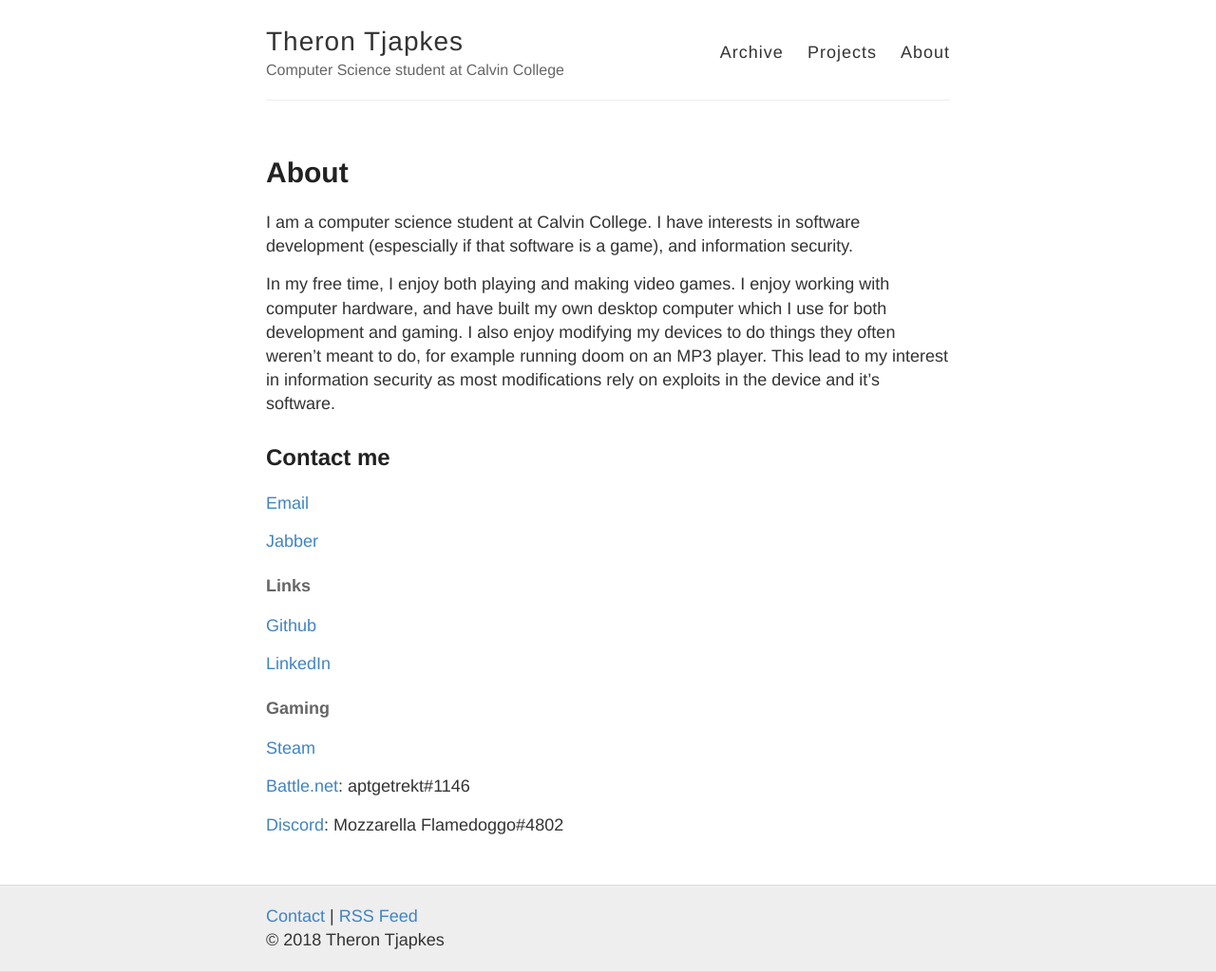
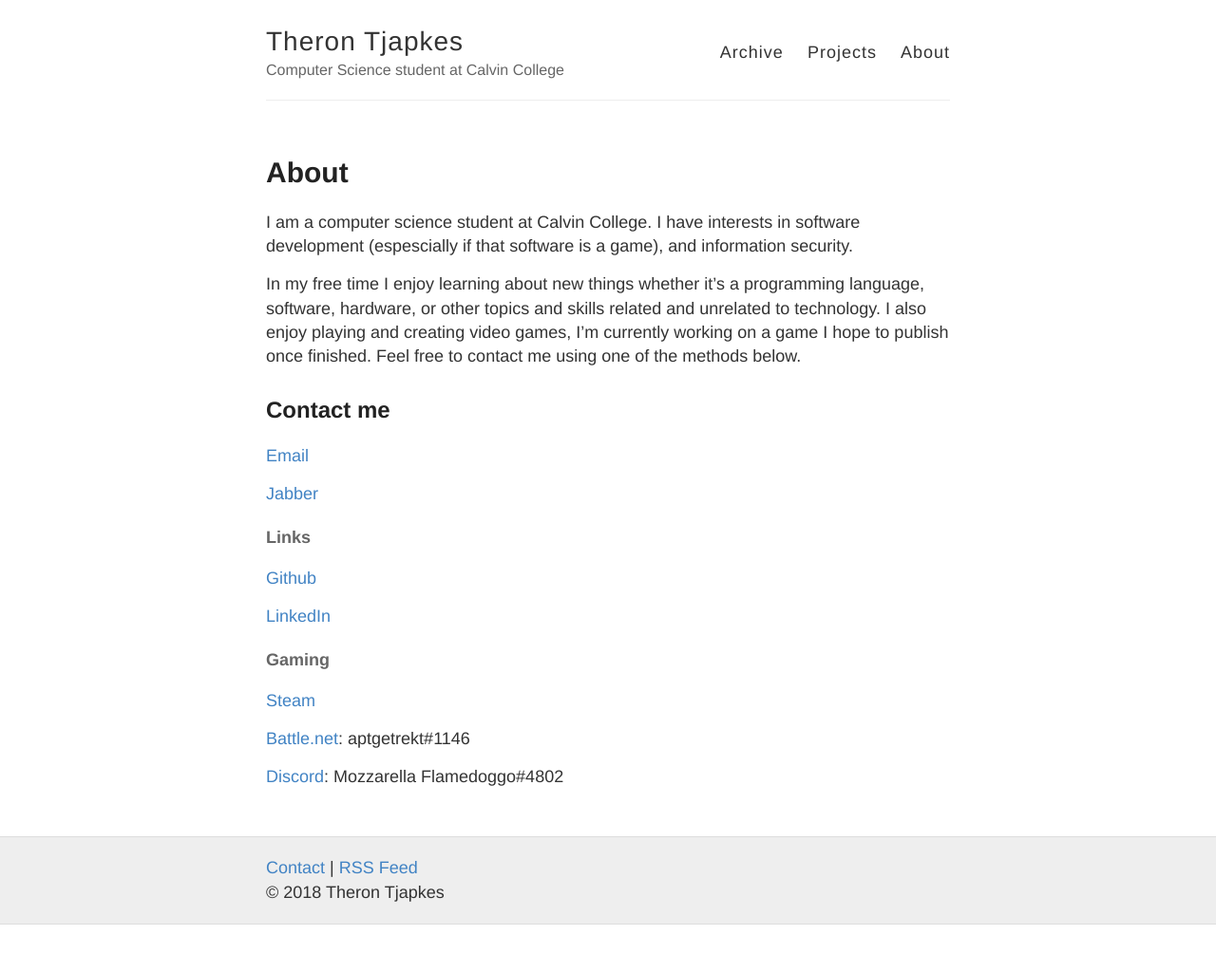
Before and after one commit to ther0n/therontjapkes.com, a Jekyll site: the page built from about.md, in a window 1280 px wide. Shown: the whole page at 95% size. Built offline with Jekyll 4.4.1, drawn with Linux system fonts in a browser that asks for light colours; after the commit the page ends 974 px from its top, so only the background shows below that.

Commit message:
Update about

```diff
--- a/about.md
+++ b/about.md
@@ -6,6 +6,6 @@ permalink: /about/
 
 I am a computer science student at Calvin College. I have interests in software development (espescially if that software is a game), and information security.
 
-In my free time, I enjoy both playing and making video games. I enjoy working with computer hardware, and have built my own desktop computer which I use for both development and gaming. I also enjoy modifying my devices to do things they often weren't meant to do, for example running doom on an MP3 player. This lead to my interest in information security as most modifications rely on exploits in the device and it's software.
+In my free time I enjoy learning about new things whether it's a programming language, software, hardware, or other topics and skills related and unrelated to technology. I also enjoy playing and creating video games, I'm currently working on a game I hope to publish once finished. Feel free to contact me using one of the methods below.
 ## Contact me
 {% include_relative contact-info.md %}
```
